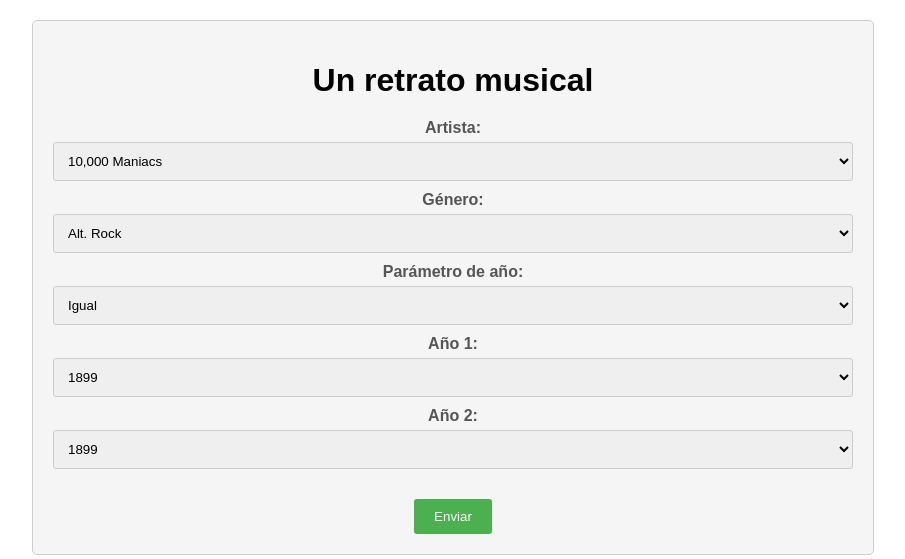
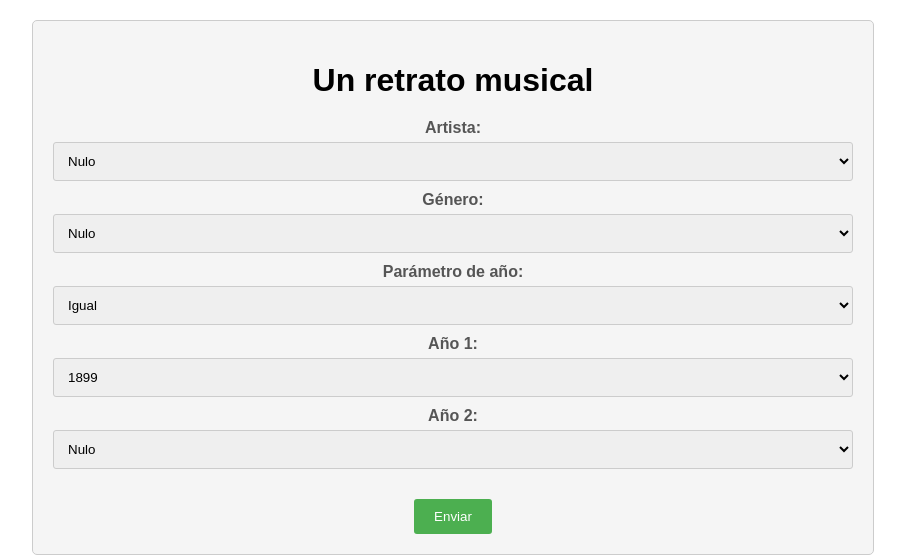
Before and after one commit to ChristopherArgenis/MusicPlayerSearch, a Flask app: page / in a window 1280 px wide. Shown: the top 559 px of the page, without its empty margins (187-1092 px from the left). Run offline with Flask 3, Linux system fonts and the light colour scheme.

Commit message:
Summary
Cambios en los Selects.
Queriendo ver las comprobaciones de las entradas...

```diff
--- a/app/app.py
+++ b/app/app.py
@@ -57,9 +57,11 @@ def main():
     query = Consulta(Music_db)
 
     if request.method == "POST":
+        artist = request.form['artist']
         intervalo = request.form['select']
-        print(intervalo)
+        print(f" Artista: {artist}, Intervalo: {intervalo}")
 
     return render_template("Sitio_web.html", consulta=query, years=years)
+
 if __name__ == '__main__':
     app.run()
--- a/app/templates/Sitio_web.html
+++ b/app/templates/Sitio_web.html
@@ -12,6 +12,7 @@
     <h1>Un retrato musical</h1>
     <label for="artist">Artista:</label>
     <select name="artist" id="artist">
+        <option value="Select">Nulo</option>
         {% for artist in consulta.df["Artist"].unique() %}
             <option value={{artist}}>{{artist}}</option>
         {% endfor %}
@@ -19,6 +20,7 @@
 
     <label for="genre">Género:</label>
     <select name="genre" id="genre">
+        <option value="Select">Nulo</option>
         {% for genre in consulta.df["Genre"].unique() %}
             <option value={{genre}}>{{genre}}</option>
         {% endfor %}
@@ -40,6 +42,7 @@
 
     <label for="year2">Año 2:</label>
     <select name="year2" id="year2">
+        <option value="Select">Nulo</option>
         {% for year in years %}
             <option value={{year}}>{{year}}</option>
         {% endfor %}
```
